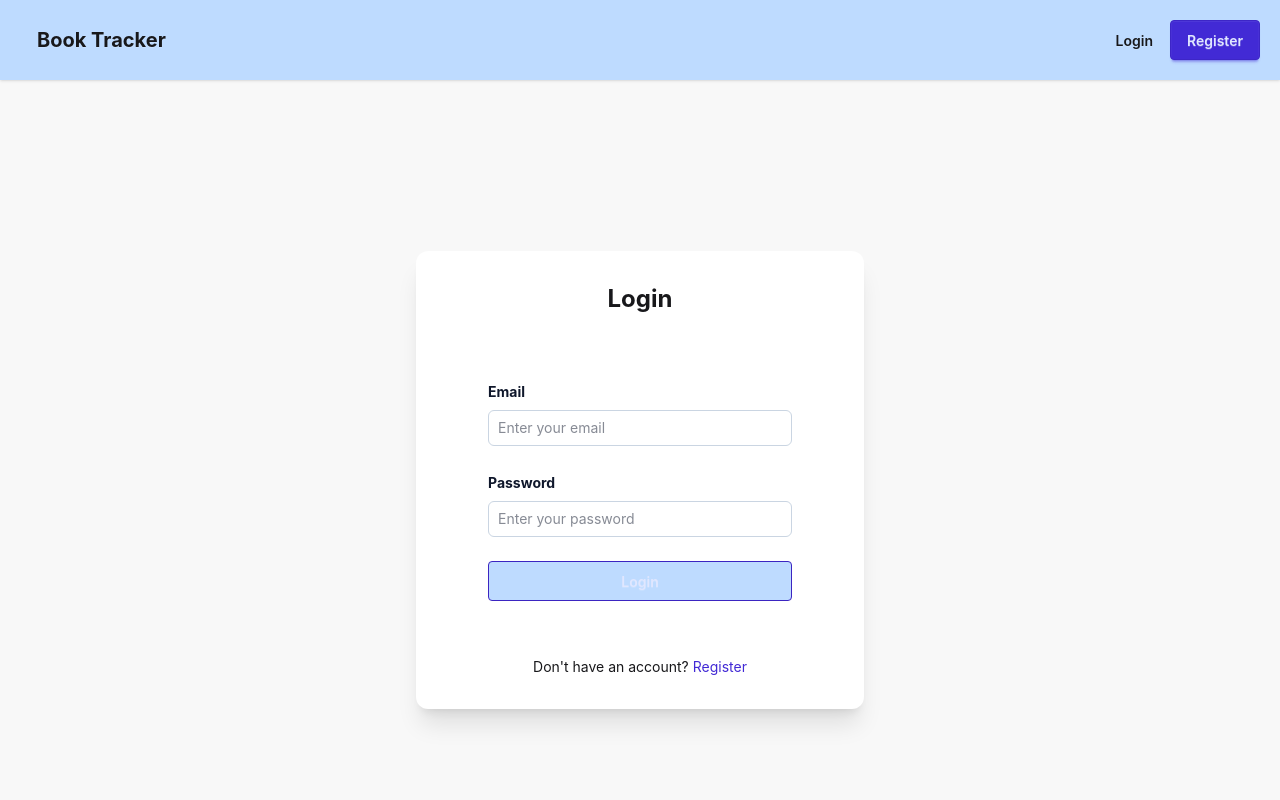
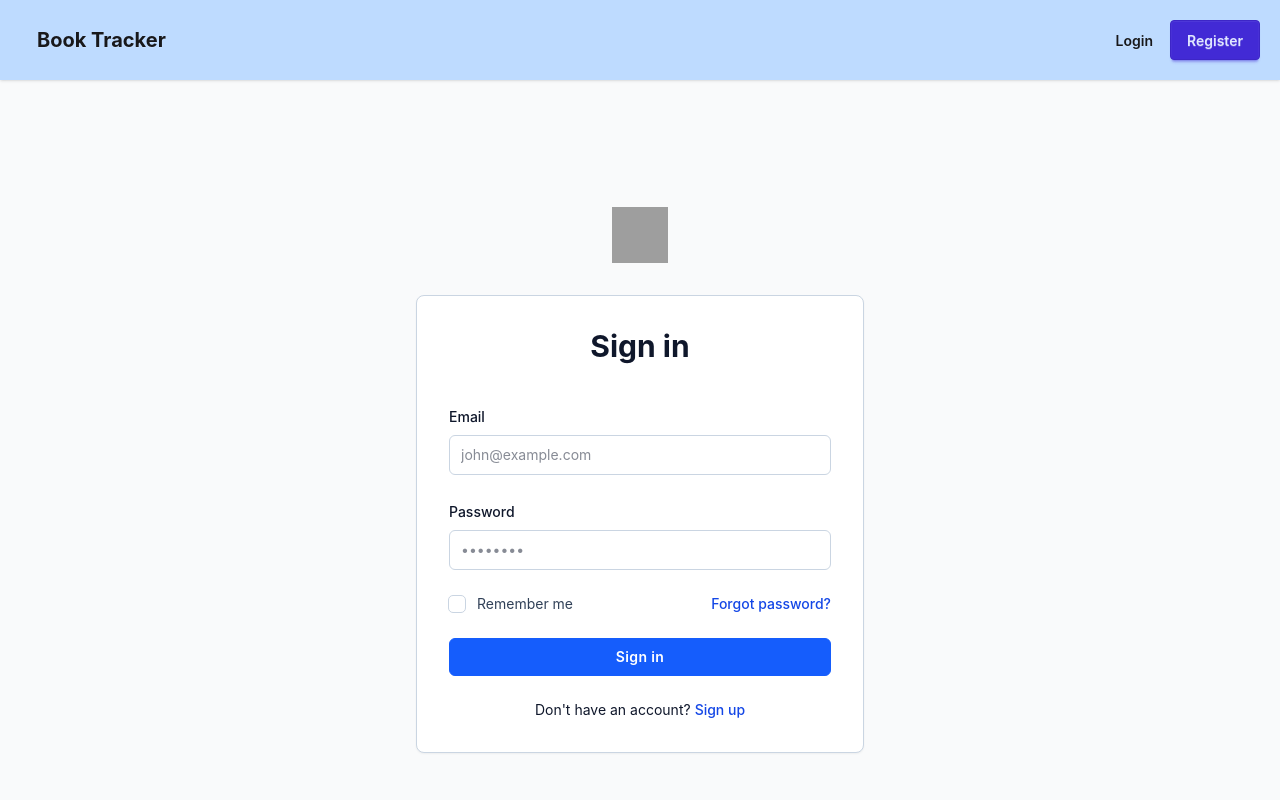
Before and after one commit to MohammadSahid232/Book-Shelf-Tracker, a React app in the folder frontend/: page /login in a window 1280 px wide. Shown: the top 800 px of the page. Built offline with nearby package versions, Linux system fonts and the light colour scheme; grey boxes are pictures that could not be loaded; the HTML template or start-up script is replaced by a standard one.

Commit message:
feat: Update Login page with new design template

```diff
--- a/frontend/src/pages/Login.jsx
+++ b/frontend/src/pages/Login.jsx
@@ -1,6 +1,5 @@
 import React, { useState } from 'react';
 import { Link, useNavigate } from 'react-router-dom';
-import Form from '../components/Form';
 import { useAuth } from '../context/AuthContext';
 
 export default function Login() {
@@ -24,41 +23,72 @@ export default function Login() {
     }, 1000);
   };
 
-  const loginFields = [
-    {
-      name: 'email',
-      label: 'Email',
-      type: 'email',
-      placeholder: 'Enter your email',
-      value: email,
-      onChange: (e) => setEmail(e.target.value)
-    },
-    {
-      name: 'password',
-      label: 'Password',
-      type: 'password',
-      placeholder: 'Enter your password',
-      value: password,
-      onChange: (e) => setPassword(e.target.value)
-    }
-  ];
+  return (
+    <main className="bg-gray-50 px-4 md:px-8 dark:bg-neutral-900">
+      <div className="min-h-screen flex flex-col items-center justify-center">
+        <div className="max-w-md w-full">
+          <Link to="/">
+            <img src="https://readymadeui.com/logo-alt.svg" alt="logo" className="w-14 min-h-14 mb-8 mx-auto block" />
+          </Link>
 
-  return (
-    <div className="min-h-screen bg-base-200 flex items-center justify-center p-4">
-      <div className="max-w-md w-full bg-base-100 p-8 rounded-xl shadow-xl">
-        <h2 className="text-2xl font-bold text-center mb-6">Login</h2>
+          <div className="p-6 rounded-lg bg-white border border-slate-300 shadow-xs md:p-8 dark:bg-neutral-800 dark:border-neutral-700">
+            <h1 className="text-slate-900 text-center text-3xl font-bold dark:text-slate-50">Sign in</h1>
 
-        <Form onSubmit={handleSubmit} fields={loginFields} submitText="Login" />
+            <form className="space-y-6 mt-10" onSubmit={handleSubmit}>
+              <div>
+                <label htmlFor="email" className="mb-2 text-slate-900 font-medium text-sm inline-block dark:text-slate-50">Email</label>
+                <input type="email" id="email" name="email" placeholder="john@example.com" required
+                  value={email}
+                  onChange={(e) => setEmail(e.target.value)}
+                  className="px-3 py-2.5 text-sm text-slate-900 rounded-md bg-white w-full outline-1 -outline-offset-1 outline-slate-300 focus:outline-2 focus:-outline-offset-2 focus:outline-blue-600 dark:text-slate-50 dark:bg-neutral-700 dark:outline-neutral-600" />
+              </div>
+              <div>
+                <label htmlFor="password" className="mb-2 text-slate-900 font-medium text-sm inline-block dark:text-slate-50">Password</label>
+                <input type="password" id="password" name="password" placeholder="••••••••" required
+                  value={password}
+                  onChange={(e) => setPassword(e.target.value)}
+                  className="px-3 py-2.5 text-sm text-slate-900 rounded-md bg-white w-full outline-1 -outline-offset-1 outline-slate-300 focus:outline-2 focus:-outline-offset-2 focus:outline-blue-600 dark:text-slate-50 dark:bg-neutral-700 dark:outline-neutral-600" />
+              </div>
 
-        {message && (
-          <p className="mt-4 p-3 bg-success/20 text-success rounded-lg text-center font-medium">
-            {message}
-          </p>
-        )}
-        <div className="mt-4 text-center">
-          <p className="text-sm">Don't have an account? <Link to="/register" className="text-primary hover:underline">Register</Link></p>
+              <div className="flex items-start flex-wrap gap-2">
+                <label className="flex items-center group has-[input:checked]:text-slate-900">
+                  <input id="remember" name="remember" type="checkbox" className="sr-only" />
+                  {/* Custom box */}
+                  <span className="flex h-4 w-4 shrink-0 items-center justify-center rounded outline-1 outline-slate-300 dark:outline-neutral-600 bg-white dark:bg-neutral-700 group-has-[input:checked]:bg-blue-600 group-has-[input:checked]:outline-blue-600 group-focus-within:outline-2 group-focus-within:outline-blue-600" aria-hidden="true">
+                    {/* Checkmark */}
+                    <svg className="size-3 text-white opacity-0 group-has-[input:checked]:opacity-100" viewBox="0 0 12 10" fill="none" stroke="currentColor" strokeWidth="2">
+                      <path d="M1 5l3 3 7-7" />
+                    </svg>
+                  </span>
+                  <span className="ml-3 text-sm text-slate-700 dark:text-slate-300">
+                    Remember me
+                  </span>
+                </label>
+
+                <a href="#" className="ml-auto text-sm font-medium text-blue-700 dark:text-blue-500 hover:underline focus:outline-none focus-visible:ring-2 focus-visible:ring-blue-500 rounded">
+                  Forgot password?
+                </a>
+              </div>
+
+              {message && (
+                <p className="mt-4 p-2 text-sm bg-info/20 text-info rounded text-center font-medium">
+                  {message}
+                </p>
+              )}
+
+              <button type="submit" className="w-full py-2 px-3.5 text-sm rounded-md font-semibold cursor-pointer tracking-wide text-white border border-blue-600 bg-blue-600 hover:bg-blue-700 transition-all focus:outline-none focus-visible:ring-2 focus-visible:ring-blue-500">
+                Sign in
+              </button>
+
+              <div className="text-slate-900 text-sm text-center dark:text-slate-50">Don't have an account?
+                <Link to="/register" className="text-blue-700 hover:underline ml-1 font-medium dark:text-blue-500 focus:outline-none focus-visible:ring-2 focus-visible:ring-blue-500 rounded">
+                  Sign up
+                </Link>
+              </div>
+            </form>
+          </div>
         </div>
       </div>
-    </div>
+    </main>
   );
 }
```
